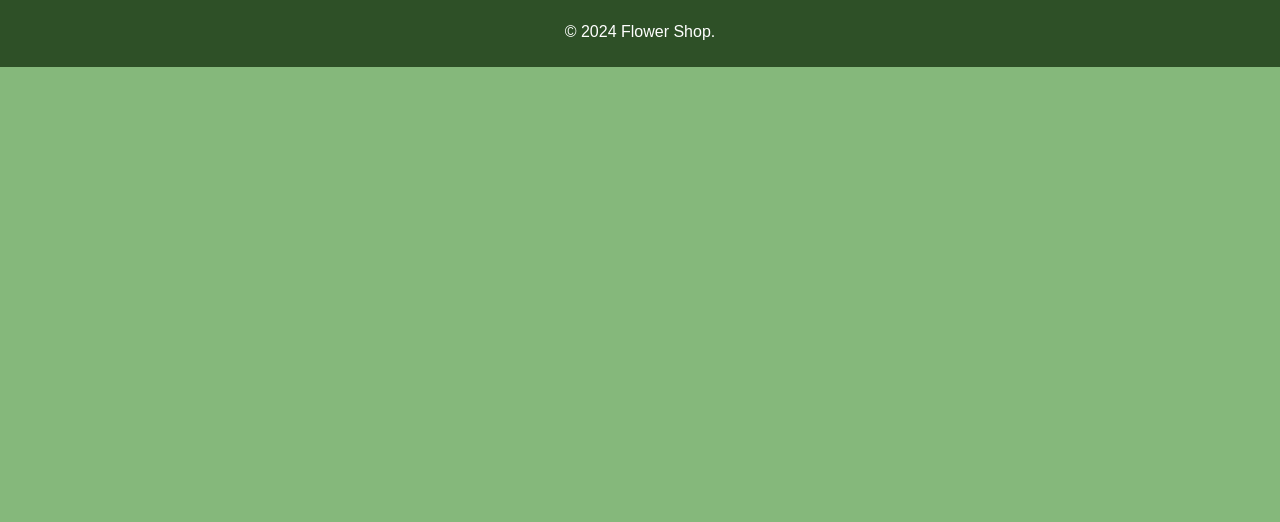
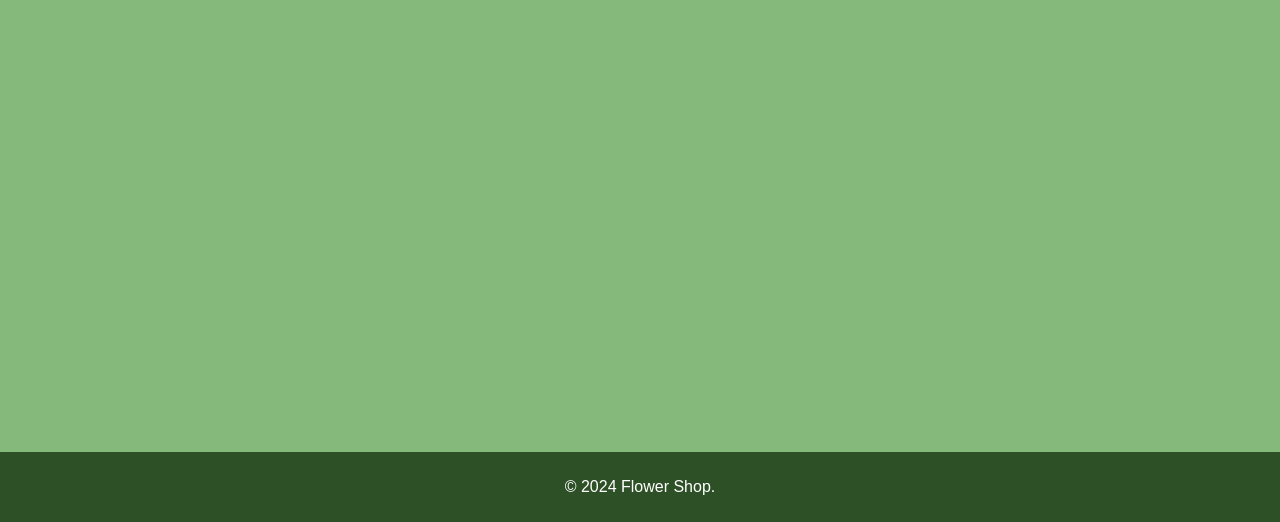
Before and after one commit to iitaellu/Flowershop, a website: page frontend/index.html in a window 1280 px wide. Shown: the part 278-800 px from the top of the page. Drawn offline with Linux system fonts and the light colour scheme.

Commit message:
footer stuck in bottom of bage

```diff
--- a/frontend/style.css
+++ b/frontend/style.css
@@ -8,7 +8,9 @@ body {
     color: #2e5027;
     display: flex;
     flex-direction: column;
+    min-height: 100vh;
     align-items: center;
+
 }
 
 footer {
@@ -16,7 +18,7 @@ footer {
     color: white;
     width: 100%;
     text-align: center;
-    padding: 10px 20px;
+    padding: 10px 0px;
     position: relative;
     bottom: 0;
 }
@@ -58,6 +60,7 @@ button:hover {
     width: 80%;
     max-width: 800px;
     padding-bottom: 30px;
+    flex-grow: 1;
 }
 
 table {
```
Also changed, not shown: frontend/index.html (+0 -3 lines).
